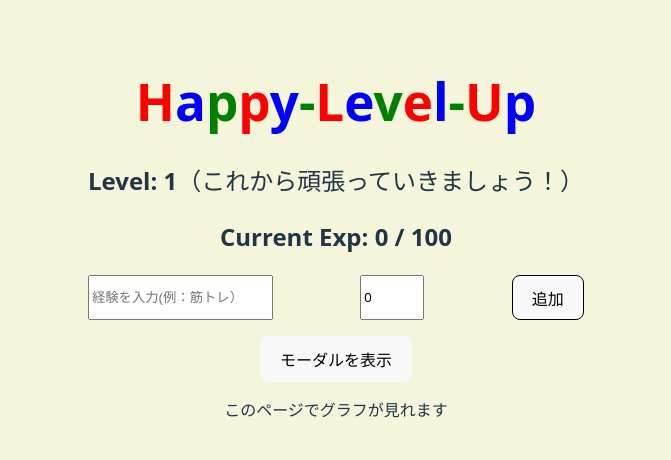
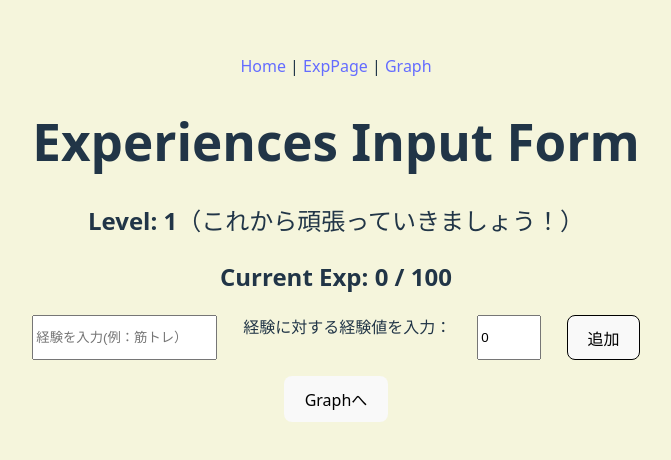
Before and after one commit to Happy0414/Happy-Life-Levelup, a React (Vite) app: page /Exppage in a window 1280 px wide. Shown: the part 162-622 px from the top of the page, without its empty margins (304-975 px from the left). Built offline with nearby package versions, Linux system fonts and the light colour scheme.

Commit message:
make Page Route and Link

```diff
--- a/src/App.tsx
+++ b/src/App.tsx
@@ -1,14 +1,25 @@
-//import {BrowserRouter, Routes, Route, Link} from 'react-router-dom'
+import { BrowserRouter, Routes, Route, Link } from 'react-router-dom'
 import './App.css'
 import ExpPage from './components/ExperiencePage'
 import Graph from './components/graph'
+import Home from './components/Home'
 
 
 function App() {
+
   return(
   <div>
-    <ExpPage />
-    <Graph />
+    <BrowserRouter>
+      <nav>
+        <Link to="/">Home</Link> | <Link to="/ExpPage">ExpPage</Link> | <Link to="/Graph">Graph</Link>
+      </nav>
+
+      <Routes>
+        <Route path="/" element={<Home />} />
+        <Route path="/Exppage" element={<ExpPage />} />
+        <Route path="/Graph" element={<Graph />} />
+      </Routes>
+    </BrowserRouter>
   </div>
   )
 }
--- a/src/components/ExperiencePage.css
+++ b/src/components/ExperiencePage.css
@@ -1,7 +1,3 @@
-.title span:nth-child(3n+1) { color: red; }
-.title span:nth-child(3n+2) { color: blue; }
-.title span:nth-child(3n)   { color: green; }
-
 .inputItems{
   display: flex;
   justify-content: space-between;
--- a/src/components/ExperiencePage.tsx
+++ b/src/components/ExperiencePage.tsx
@@ -1,6 +1,8 @@
 import { useState } from 'react'
 import LevelUpModal from './LevelUpModal'
 import './ExperiencePage.css'
+import { useNavigate } from 'react-router-dom'
+import Graph from './graph.tsx'
 
 type Status = {
   level: number
@@ -17,6 +19,7 @@ export default function ExpPage(){
   const [exp, setExp] = useState(0)
   const [experiences, setExperiences] = useState<Experience[]>([])
   const [isLUModal, setLUModal] = useState<boolean>(false)
+  const navigate = useNavigate()
 
   const onClose = () => {
       setLUModal(false)
@@ -84,22 +87,8 @@ export default function ExpPage(){
   return (
     <>
       <LevelUpModal isOpen={isLUModal} level={culculateLevel(experiences).level} onClose={onClose}/>
-      <h1 className="title">
-      <span>H</span>
-      <span>a</span>
-      <span>p</span>
-      <span>p</span>
-      <span>y</span>
-      <span>-</span>
-      <span>L</span>
-      <span>e</span>
-      <span>v</span>
-      <span>e</span>
-      <span>l</span>
-      <span>-</span>
-      <span>U</span>
-      <span>p</span>
-    </h1>
+
+      <h1>Experiences Input Form</h1>
       <h2>Level: {culculateLevel(experiences).level}<span>（{levelMessage(culculateLevel(experiences).level)}）</span></h2>
       <h2>Current Exp: {culculateLevel(experiences).totalexp} / 100</h2>
 
@@ -110,6 +99,7 @@ export default function ExpPage(){
           placeholder="経験を入力(例：筋トレ）"
         />
 
+        <span>経験に対する経験値を入力：</span>
         <input
           type="number"
           min="0"
@@ -128,7 +118,7 @@ export default function ExpPage(){
         </div>
       ))}
 
-      <button onClick={() => setLUModal(true)}>モーダルを表示</button>
+      <button onClick={() => navigate('/Graph')}>Graphへ</button>
     </>
   )
 }
--- /dev/null
+++ b/src/components/Home.css
@@ -0,0 +1,3 @@
+.title span:nth-child(3n+1) { color: red; }
+.title span:nth-child(3n+2) { color: blue; }
+.title span:nth-child(3n)   { color: green; }
--- /dev/null
+++ b/src/components/Home.tsx
@@ -0,0 +1,25 @@
+import './Home.css'
+
+export default function Home() {
+    return(
+        <div>
+            <h1 className="title">
+                <span>H</span>
+                <span>a</span>
+                <span>p</span>
+                <span>p</span>
+                <span>y</span>
+                <span>-</span>
+                <span>L</span>
+                <span>e</span>
+                <span>v</span>
+                <span>e</span>
+                <span>l</span>
+                <span>-</span>
+                <span>U</span>
+                <span>p</span>
+            </h1>
+            <h2>自分のレベルを可視化しましょう</h2>
+        </div>
+    )
+}
```
